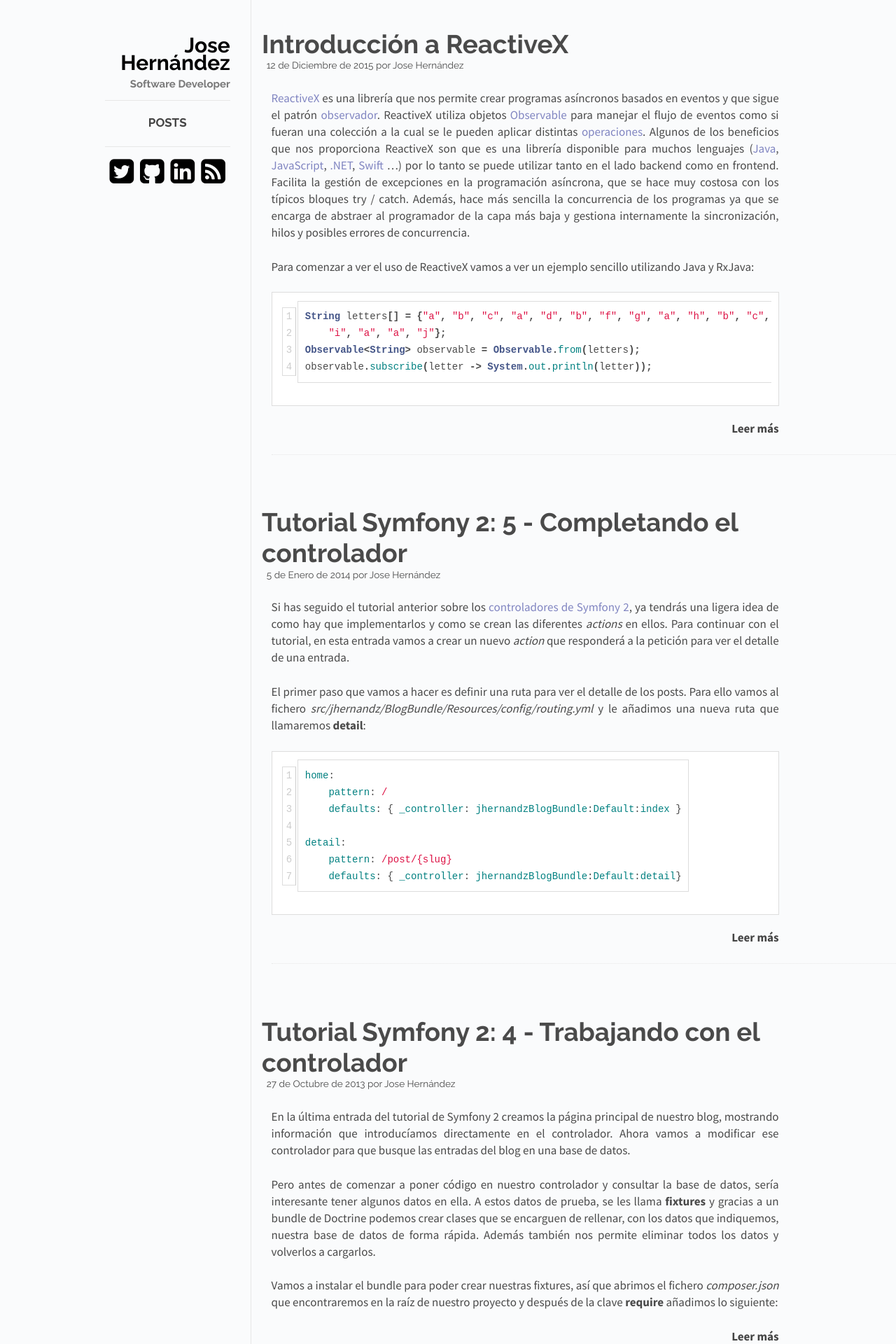
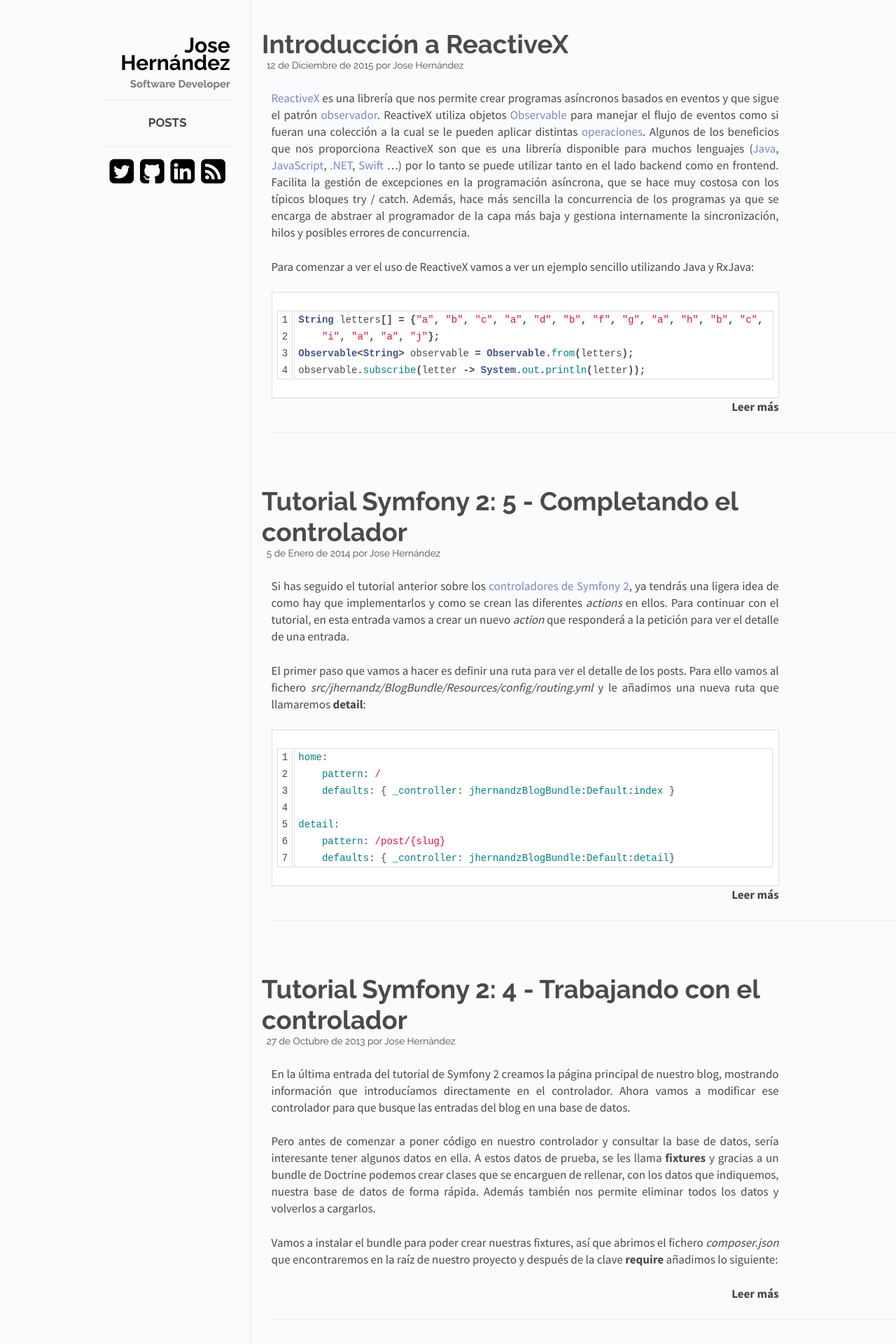
Before and after one commit to joseahernandez/joseahernandez.github.io, a Jekyll site: the page built from index.html, in a window 1280 px wide. Shown: the top 1920 px of the page at 70% size. Built offline with Jekyll 4.4.1, drawn with Linux system fonts in a browser that asks for light colours; some web fonts are replaced; the list of posts is cut into pages by our own code.

Commit message:
Update css styles

```diff
--- a/css/main.css
+++ b/css/main.css
@@ -175,7 +175,6 @@
   border: 1px solid #ddd;
   background-color: #eef;
   padding: 0 .4em;
-  margin-bottom: 1.45em;
   font-size: 14px;
   background: #ffffff;
 }
@@ -410,24 +409,16 @@
   padding: 5px 15px 5px 5px;
 }
 
-.highlight {
-  font-size: 14px;
+.code {
+  width: 100%;
+}
+
+div.highlighter-rouge {
   margin-bottom: 1.45em;
 }
 
-.highlight pre {
-  padding: 9.5px;
-  background-color: #ffffff;
-}
-
-.highlight pre code {
-  background-color: #ffffff;
-}
-
-.lineno {
-  -webkit-user-select: none;
-  -moz-user-select: none;
-  -o-user-select: none;
+.post > pre {
+  margin-bottom: 1.45em;
 }
 
 .pagination div {
--- a/css/syntax.css
+++ b/css/syntax.css
@@ -58,6 +58,3 @@
 .highlight .vg { color: #008080 } /* Name.Variable.Global */
 .highlight .vi { color: #008080 } /* Name.Variable.Instance */
 .highlight .il { color: #009999 } /* Literal.Number.Integer.Long */
-
-.post > .highlight .lineno { color: #ccc; display:inline-block; padding: 0 5px; border-right:1px solid #ccc; }
-.post > .highlight pre code { display: block; white-space: pre; overflow-x: auto; word-wrap: normal; }
```
